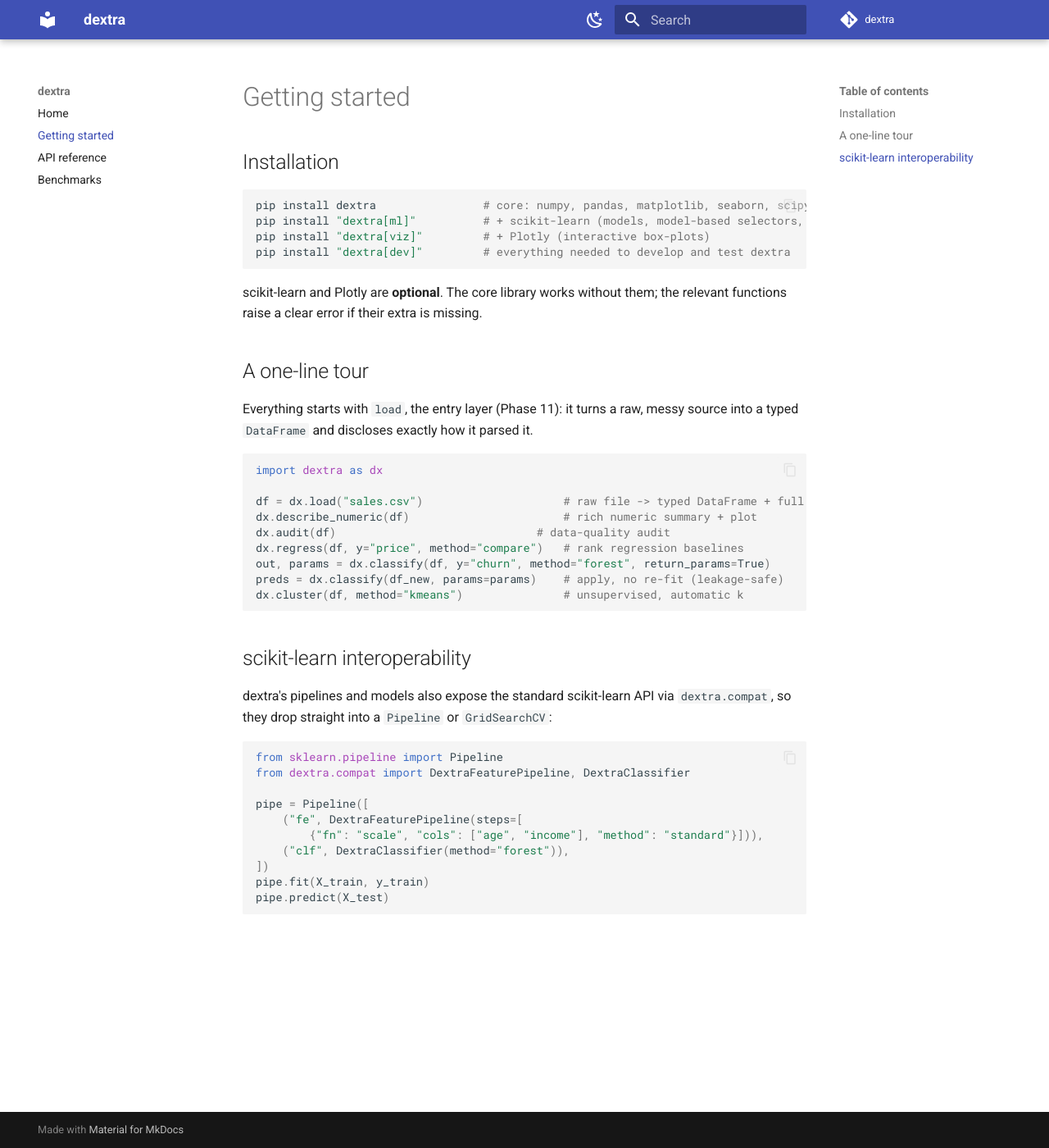
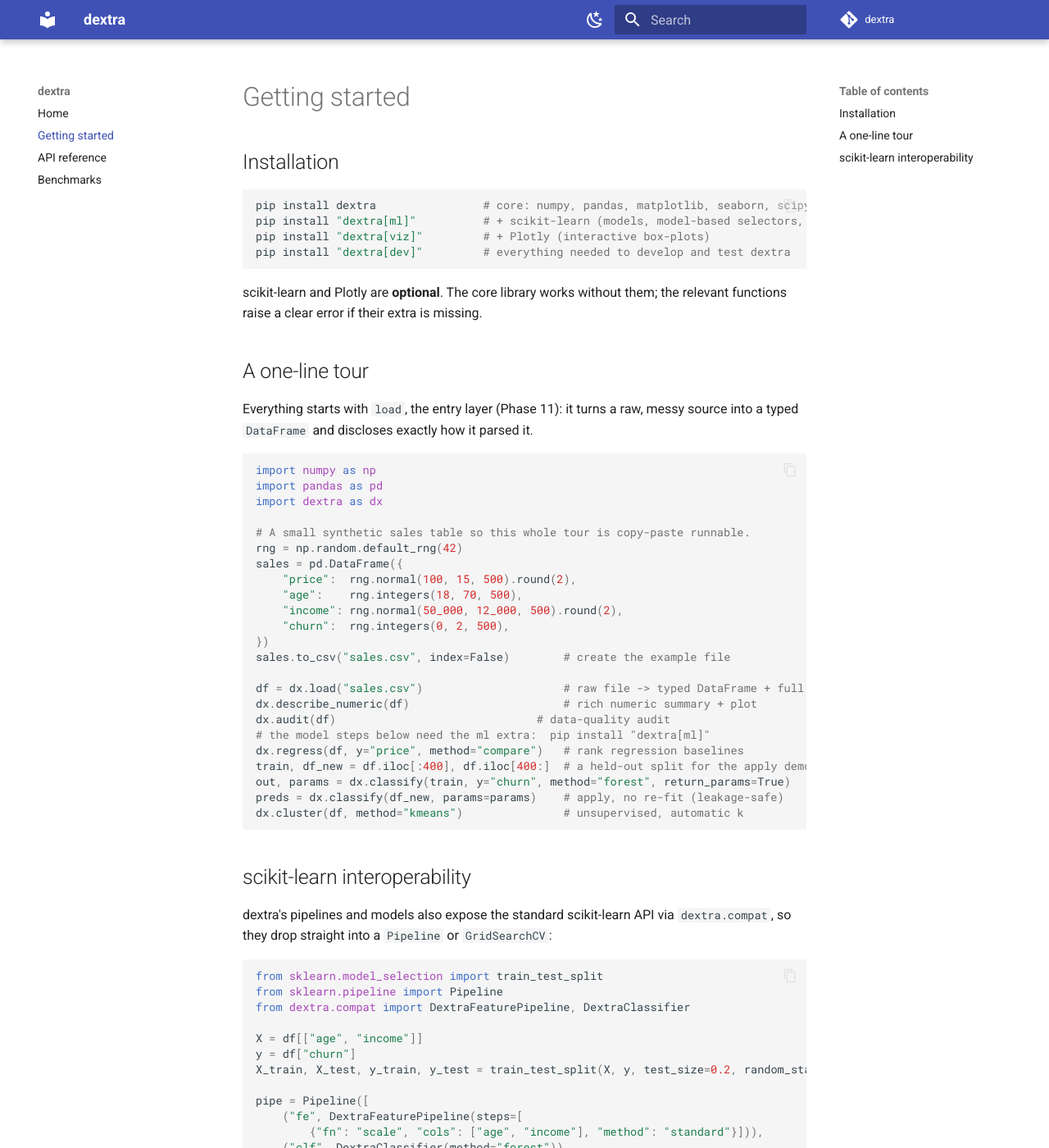
Before and after one commit to ahmedabdeltawab602-collab/dextra, an MkDocs documentation site: the page built from docs/getting-started.md, in a window 1280 px wide and 1400 px high. Shown: the whole window at 82% size. Built offline with MkDocs 1.6.1 and Material for MkDocs 9.7.7, drawn with Linux system fonts in a browser that asks for light colours; comment, search, counter and statistics services are not loaded.

Commit message:
docs(getting-started): M-4 make the one-line tour copy-paste runnable
Synthesize sales.csv inline; split train/df_new for the apply demo; define X_train/y_train/X_test for the sklearn section; note model steps need [ml].

````diff
--- a/docs/getting-started.md
+++ b/docs/getting-started.md
@@ -18,13 +18,27 @@
 messy source into a typed `DataFrame` and discloses exactly how it parsed it.
 
 ```python
+import numpy as np
+import pandas as pd
 import dextra as dx
+
+# A small synthetic sales table so this whole tour is copy-paste runnable.
+rng = np.random.default_rng(42)
+sales = pd.DataFrame({
+    "price":  rng.normal(100, 15, 500).round(2),
+    "age":    rng.integers(18, 70, 500),
+    "income": rng.normal(50_000, 12_000, 500).round(2),
+    "churn":  rng.integers(0, 2, 500),
+})
+sales.to_csv("sales.csv", index=False)        # create the example file
 
 df = dx.load("sales.csv")                     # raw file -> typed DataFrame + full disclosure
 dx.describe_numeric(df)                       # rich numeric summary + plot
 dx.audit(df)                              # data-quality audit
+# the model steps below need the ml extra:  pip install "dextra[ml]"
 dx.regress(df, y="price", method="compare")   # rank regression baselines
-out, params = dx.classify(df, y="churn", method="forest", return_params=True)
+train, df_new = df.iloc[:400], df.iloc[400:]  # a held-out split for the apply demo
+out, params = dx.classify(train, y="churn", method="forest", return_params=True)
 preds = dx.classify(df_new, params=params)    # apply, no re-fit (leakage-safe)
 dx.cluster(df, method="kmeans")               # unsupervised, automatic k
 ```
@@ -35,8 +49,13 @@
 `dextra.compat`, so they drop straight into a `Pipeline` or `GridSearchCV`:
 
 ```python
+from sklearn.model_selection import train_test_split
 from sklearn.pipeline import Pipeline
 from dextra.compat import DextraFeaturePipeline, DextraClassifier
+
+X = df[["age", "income"]]
+y = df["churn"]
+X_train, X_test, y_train, y_test = train_test_split(X, y, test_size=0.2, random_state=0)
 
 pipe = Pipeline([
     ("fe", DextraFeaturePipeline(steps=[
````
